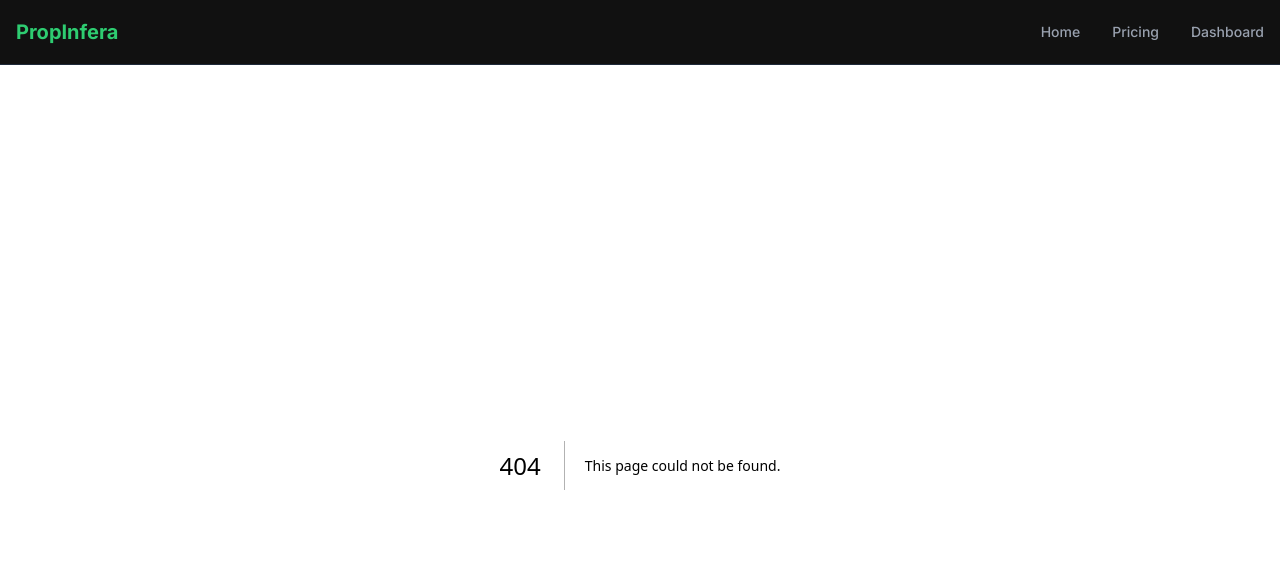
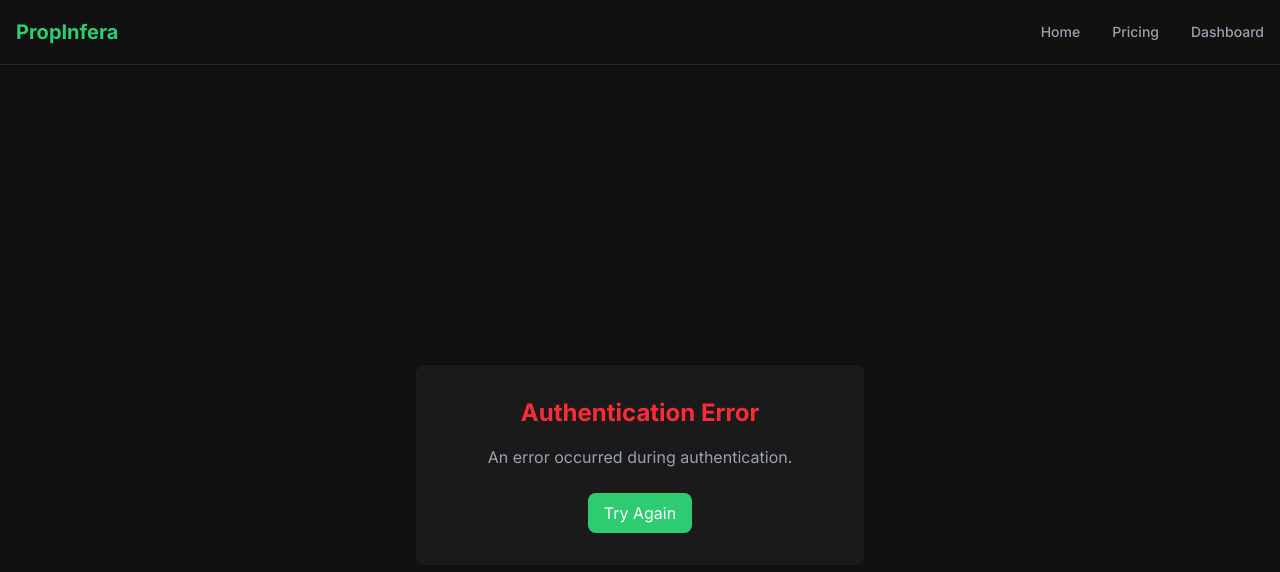
Before and after one commit to roseprollc/PropInfera, a Next.js app: page /auth/error in a window 1280 px wide. Before the commit this address had no page. Shown: the top 572 px of the page. Built offline with nearby package versions, Linux system fonts and the light colour scheme.

Commit message:
feat: add test-env API route for environment verification

```diff
--- /dev/null
+++ b/app/api/auth/[...nextauth]/route.ts
@@ -0,0 +1,29 @@
+import NextAuth from 'next-auth';
+import GoogleProvider from 'next-auth/providers/google';
+import { MongoDBAdapter } from '@auth/mongodb-adapter';
+import clientPromise from '@/lib/mongodb';
+
+const handler = NextAuth({
+  adapter: MongoDBAdapter(clientPromise),
+  providers: [
+    GoogleProvider({
+      clientId: process.env.GOOGLE_CLIENT_ID!,
+      clientSecret: process.env.GOOGLE_CLIENT_SECRET!,
+    }),
+  ],
+  callbacks: {
+    async session({ session, user }) {
+      if (session.user) {
+        session.user.id = user.id;
+      }
+      return session;
+    },
+  },
+  pages: {
+    signIn: '/signin',
+    error: '/auth/error',
+  },
+  secret: process.env.NEXTAUTH_SECRET,
+});
+
+export { handler as GET, handler as POST };
--- /dev/null
+++ b/app/api/test-env/route.ts
@@ -0,0 +1,9 @@
+import { NextResponse } from 'next/server';
+
+export async function GET() {
+  return NextResponse.json({
+    authUrl: process.env.NEXTAUTH_URL,
+    dbConnected: !!process.env.MONGODB_URI,
+    hasAuthSecret: !!process.env.NEXTAUTH_SECRET
+  });
+}
--- /dev/null
+++ b/app/auth/error/page.tsx
@@ -0,0 +1,32 @@
+'use client';
+
+import { useSearchParams } from 'next/navigation';
+import Link from 'next/link';
+
+export default function AuthErrorPage() {
+  const searchParams = useSearchParams();
+  const error = searchParams.get('error');
+
+  return (
+    <div className="min-h-screen bg-[#111] text-white flex items-center justify-center">
+      <div className="max-w-md w-full mx-4">
+        <div className="bg-[#1a1a1a] rounded-lg p-8">
+          <h1 className="text-2xl font-bold mb-4 text-center text-red-500">Authentication Error</h1>
+          <p className="text-gray-400 mb-6 text-center">
+            {error === 'Configuration'
+              ? 'There was a problem with the server configuration.'
+              : 'An error occurred during authentication.'}
+          </p>
+          <div className="flex justify-center">
+            <Link
+              href="/signin"
+              className="bg-[#2ecc71] text-white py-2 px-4 rounded-lg hover:bg-[#27ae60] transition-colors"
+            >
+              Try Again
+            </Link>
+          </div>
+        </div>
+      </div>
+    </div>
+  );
+}
--- /dev/null
+++ b/app/signin/page.tsx
@@ -0,0 +1,31 @@
+'use client';
+
+import { signIn } from 'next-auth/react';
+import { useSearchParams } from 'next/navigation';
+
+export default function SignInPage() {
+  const searchParams = useSearchParams();
+  const callbackUrl = searchParams.get('callbackUrl') || '/dashboard';
+
+  return (
+    <div className="min-h-screen bg-[#111] text-white flex items-center justify-center">
+      <div className="max-w-md w-full mx-4">
+        <div className="bg-[#1a1a1a] rounded-lg p-8">
+          <h1 className="text-2xl font-bold mb-6 text-center">Sign In</h1>
+          <button
+            onClick={() => signIn('google', { callbackUrl })}
+            className="w-full bg-white text-[#111] py-3 px-4 rounded-lg font-medium hover:bg-gray-100 transition-colors flex items-center justify-center gap-2"
+          >
+            <svg className="w-5 h-5" viewBox="0 0 24 24">
+              <path
+                fill="currentColor"
+                d="M12.545,10.239v3.821h5.445c-0.712,2.315-2.647,3.972-5.445,3.972c-3.332,0-6.033-2.701-6.033-6.032s2.701-6.032,6.033-6.032c1.498,0,2.866,0.549,3.921,1.453l2.814-2.814C17.503,2.988,15.139,2,12.545,2C7.021,2,2.543,6.477,2.543,12s4.478,10,10.002,10c8.396,0,10.249-7.85,9.426-11.748L12.545,10.239z"
+              />
+            </svg>
+            Sign in with Google
+          </button>
+        </div>
+      </div>
+    </div>
+  );
+}
--- a/package.json
+++ b/package.json
@@ -16,6 +16,7 @@
     "postinstall": "next telemetry disable"
   },
   "dependencies": {
+    "@auth/mongodb-adapter": "^1.0.0",
     "@types/mongodb": "^4.0.6",
     "clsx": "^2.1.1",
     "date-fns": "^4.1.0",
--- /dev/null
+++ b/types/next-auth.d.ts
@@ -0,0 +1,10 @@
+import 'next-auth';
+import { DefaultSession } from 'next-auth';
+
+declare module 'next-auth' {
+  interface Session {
+    user: {
+      id: string;
+    } & DefaultSession['user'];
+  }
+}
```
